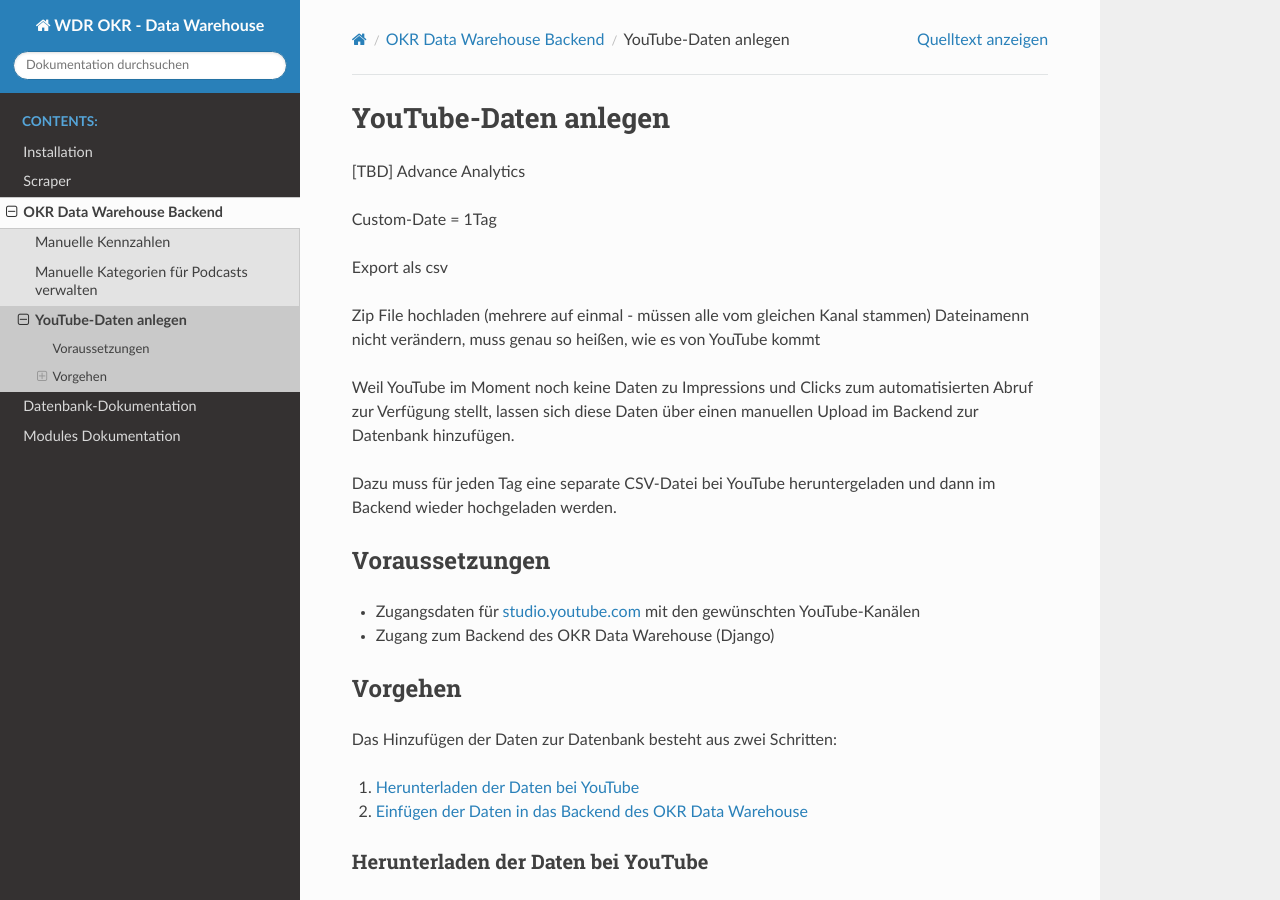
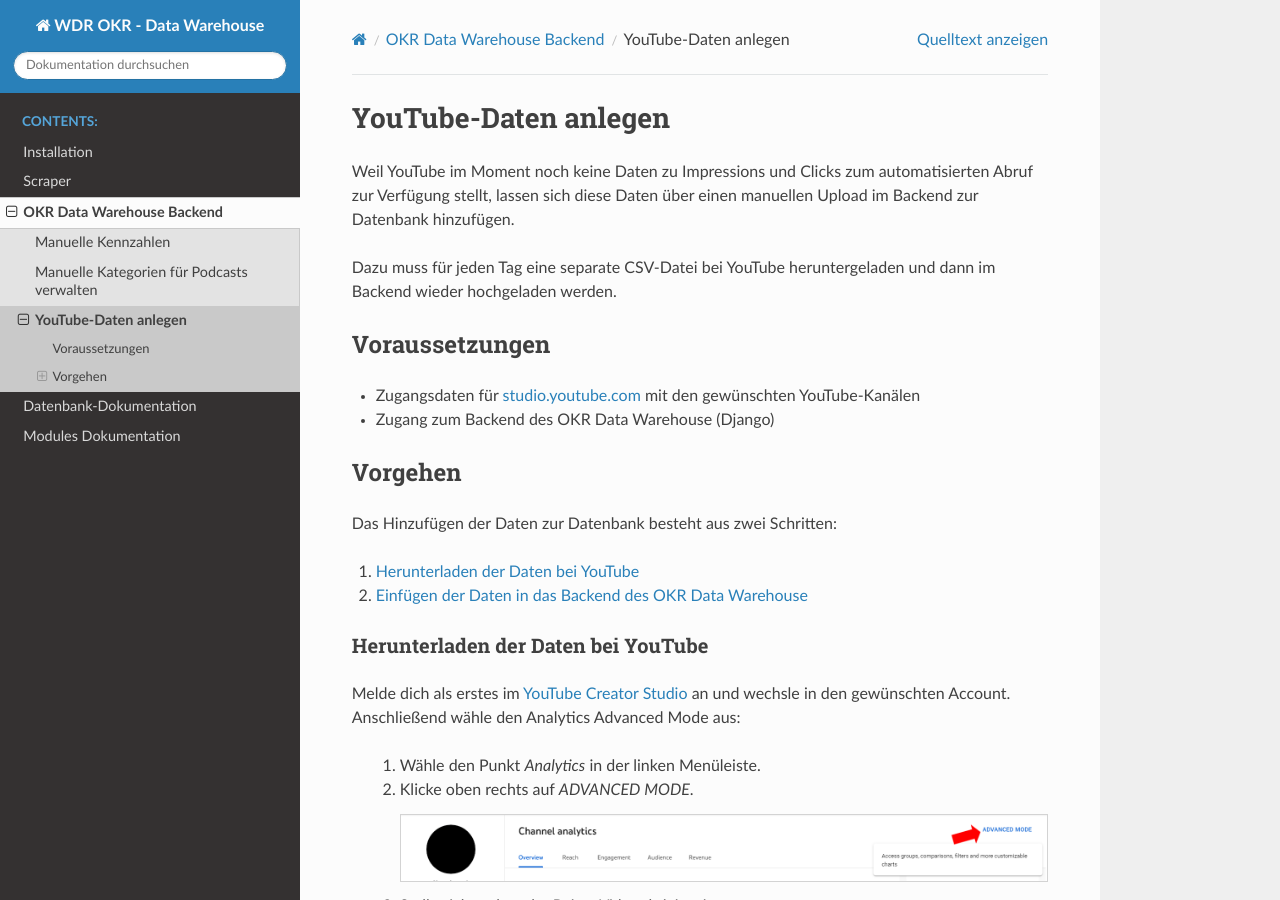
Before and after one commit to wdr-data/wdr-okr, a Sphinx documentation site: the page built from docs/backend/backend_youtube.rst, in a window 1280 px wide and 900 px high. Built offline with Sphinx 7.4.7 and the Read the Docs theme 2.0.0, drawn with Linux system fonts in a browser that asks for light colours.

Commit message:
📝 Remove superfluous text

```diff
--- a/docs/backend/backend_youtube.rst
+++ b/docs/backend/backend_youtube.rst
@@ -2,17 +2,6 @@
 
 YouTube-Daten anlegen
 =====================
-
-[TBD]
-Advance Analytics
-
-Custom-Date = 1Tag
-
-Export als csv
-
-Zip File hochladen (mehrere auf einmal - müssen alle vom gleichen Kanal stammen)
-Dateinamenn nicht verändern, muss genau so heißen, wie es von YouTube kommt
-
 
 Weil YouTube im Moment noch keine Daten zu Impressions und Clicks zum
 automatisierten Abruf zur Verfügung stellt, lassen sich diese Daten über einen
```
